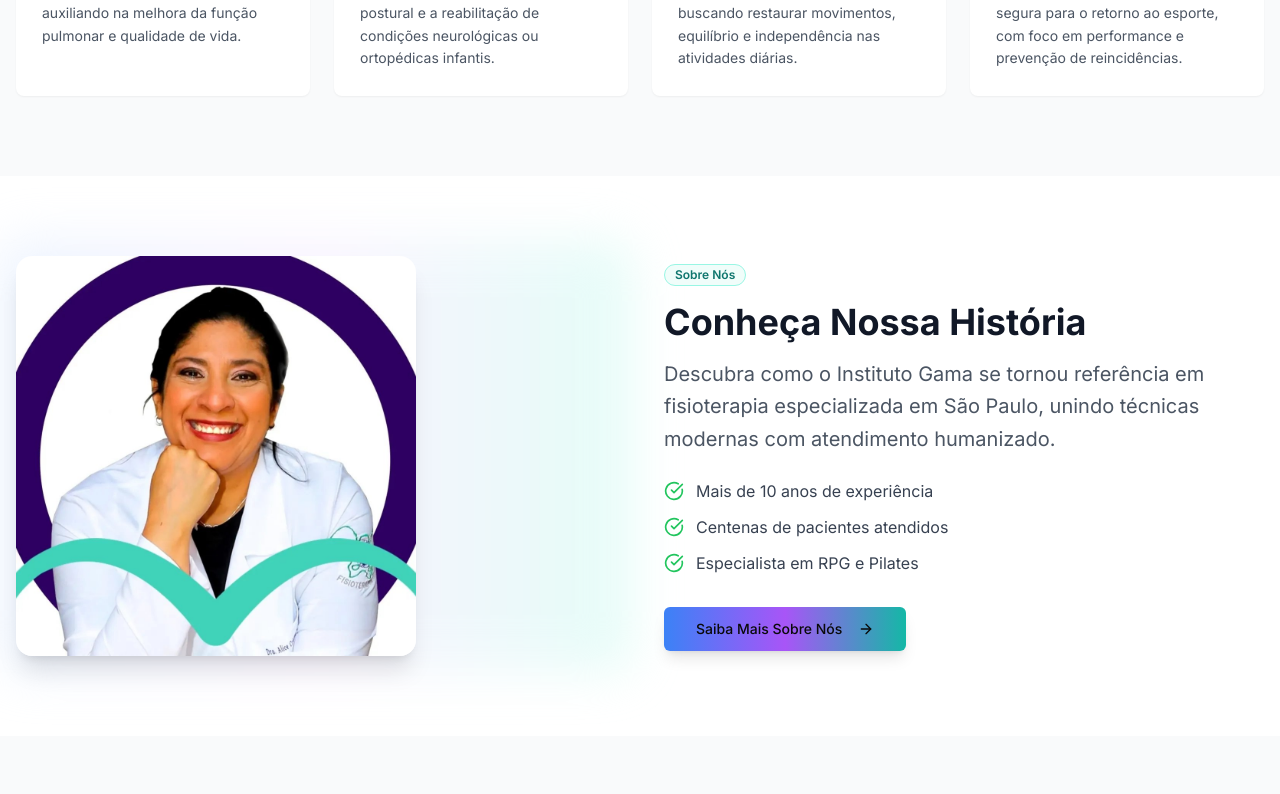
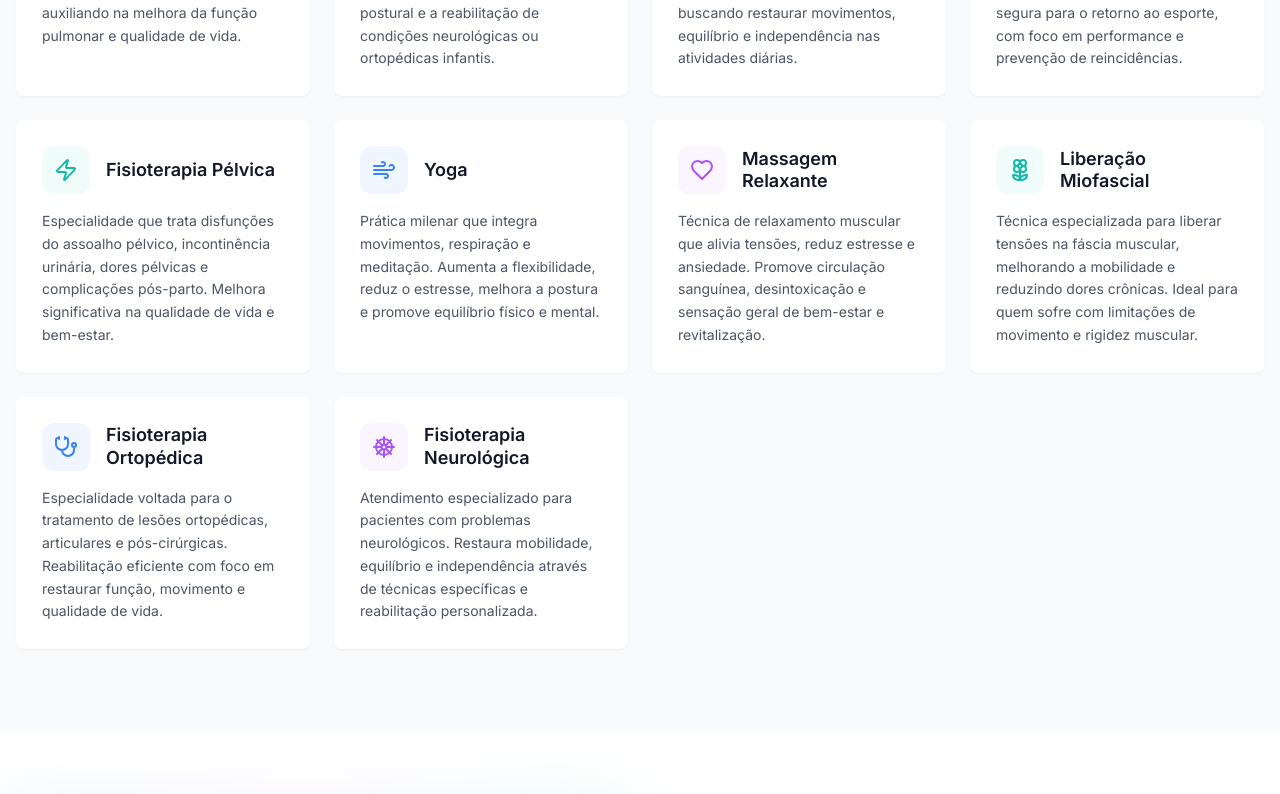
Before and after one commit to scgabriell/site-novo-gama, a Next.js app: page / in a window 1280 px wide. Shown: the part 1806-2600 px from the top of the page. Built offline with nearby package versions, Linux system fonts and the light colour scheme.

Commit message:
feat: add new services to services section
Add 14 new service specialties and icons to homepage services section.

Co-authored-by: Gabriel Santos <62763530+scgabriell@users.noreply.github.com>

```diff
--- a/app/page.tsx
+++ b/app/page.tsx
@@ -15,6 +15,10 @@ import {
   Star,
   CheckCircle,
   ArrowRight,
+  Zap,
+  Wind,
+  Flower2,
+  Waves,
 } from "lucide-react"
 import { Button } from "@/components/ui/button"
 import { Card, CardContent } from "@/components/ui/card"
@@ -74,6 +78,42 @@ export default function Home() {
       title: "Fisioterapia Esportiva",
       description:
         "Prevenção e tratamento de lesões em atletas, amadores ou profissionais. Recuperação rápida e segura para o retorno ao esporte, com foco em performance e prevenção de reincidências.",
+    },
+    {
+      icon: Zap,
+      title: "Fisioterapia Pélvica",
+      description:
+        "Especialidade que trata disfunções do assoalho pélvico, incontinência urinária, dores pélvicas e complicações pós-parto. Melhora significativa na qualidade de vida e bem-estar.",
+    },
+    {
+      icon: Wind,
+      title: "Yoga",
+      description:
+        "Prática milenar que integra movimentos, respiração e meditação. Aumenta a flexibilidade, reduz o estresse, melhora a postura e promove equilíbrio físico e mental.",
+    },
+    {
+      icon: Heart,
+      title: "Massagem Relaxante",
+      description:
+        "Técnica de relaxamento muscular que alivia tensões, reduz estresse e ansiedade. Promove circulação sanguínea, desintoxicação e sensação geral de bem-estar e revitalização.",
+    },
+    {
+      icon: Flower2,
+      title: "Liberação Miofascial",
+      description:
+        "Técnica especializada para liberar tensões na fáscia muscular, melhorando a mobilidade e reduzindo dores crônicas. Ideal para quem sofre com limitações de movimento e rigidez muscular.",
+    },
+    {
+      icon: Stethoscope,
+      title: "Fisioterapia Ortopédica",
+      description:
+        "Especialidade voltada para o tratamento de lesões ortopédicas, articulares e pós-cirúrgicas. Reabilitação eficiente com foco em restaurar função, movimento e qualidade de vida.",
+    },
+    {
+      icon: Wheelchair,
+      title: "Fisioterapia Neurológica",
+      description:
+        "Atendimento especializado para pacientes com problemas neurológicos. Restaura mobilidade, equilíbrio e independência através de técnicas específicas e reabilitação personalizada.",
     },
   ]
 
```
